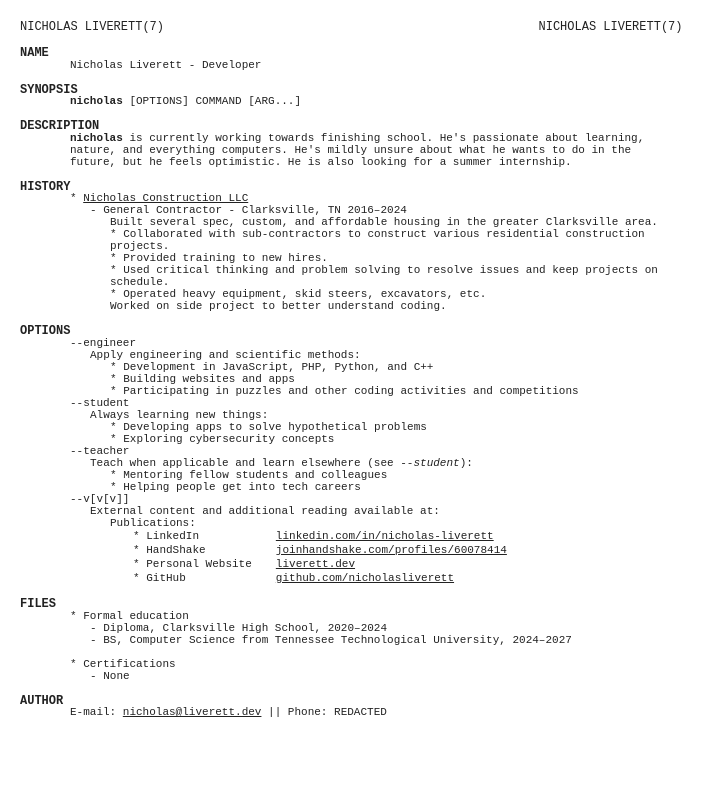
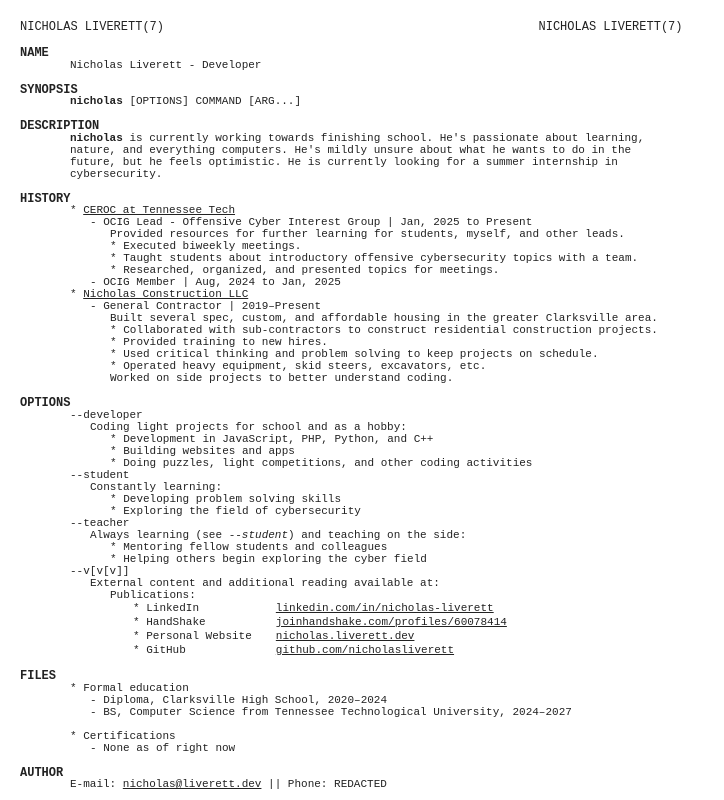
Before and after one commit to nicholasliverett/portfolio, a website: page index.html in a window 1280 px wide. Shown: the whole page, without its empty margins (0-724 px from the left). Drawn offline with Linux system fonts and the light colour scheme.

Commit message:
Update index.html

```diff
--- a/index.html
+++ b/index.html
@@ -34,7 +34,7 @@
     }
     .triplesubtext {
       margin: 0px 0px 0px 90px;
-      width: 575px;
+      width: 550px;
     }
     .bottomcut {
       margin-bottom: 0px;
@@ -79,54 +79,69 @@
 <p class="subtext">
 <b>nicholas</b> is currently working towards finishing school.
 He's passionate about learning, nature, and everything computers. He's mildly unsure about
-what he wants to do in the future, but he feels optimistic. He is also looking for a summer internship.
+what he wants to do in the future, but he feels optimistic. He is currently looking for a summer internship in cybersecurity.
 </p>
 <h1>HISTORY</h1>
+<p class="subtext bottomcut">
+  * <a href="https://www.tntech.edu/ceroc/about.php/" target="_blank">CEROC at Tennessee Tech</a>
+</p>
+<p class="doublesubtext">
+- OCIG Lead - Offensive Cyber Interest Group | Jan, 2025 to Present
+</p>
+<p class="triplesubtext">
+Provided resources for further learning for students, myself, and other leads.<br>
+ * Executed biweekly meetings.<br>
+ * Taught students about introductory offensive cybersecurity topics with a team.<br>
+ * Researched, organized, and presented topics for meetings.<br>
+</p>
+<p class="doublesubtext">
+  - OCIG Member | Aug, 2024 to Jan, 2025
+  </p>
 <p class="subtext bottomcut">
   * <a href="https://nicholasconstructionllc.com/" target="_blank">Nicholas Construction LLC</a>
 </p>
 <p class="doublesubtext">
-- General Contractor - Clarksville, TN 2016–2024
+- General Contractor | 2019–Present
 </p>
 <p class="triplesubtext">
 Built several spec, custom, and affordable housing in the greater Clarksville area.<br>
- * Collaborated with sub-contractors to construct various residential construction projects.<br>
+ * Collaborated with sub-contractors to construct residential construction projects.<br>
  * Provided training to new hires.<br>
- * Used critical thinking and problem solving to resolve issues and keep projects on schedule.<br>
+ * Used critical thinking and problem solving to keep projects on schedule.<br>
  * Operated heavy equipment, skid steers, excavators, etc.<br>
-Worked on side project to better understand coding.
+Worked on side projects to better understand coding.
 </p>
 <h1>OPTIONS</h1>
 <p class="subtext">
-  --engineer
+  --developer
 </p>
 <p class="doublesubtext">
-Apply engineering and scientific methods:
+Coding light projects for school and as a hobby:
 </p>
 <p class="triplesubtext">
   * Development in JavaScript, PHP, Python, and C++<br>
   * Building websites and apps<br>
-  * Participating in puzzles and other coding activities and competitions<br>
+  * Doing puzzles, light competitions, and other coding activities<br>
 </p>
 <p class="subtext">
   --student
 </p>
 <p class="doublesubtext">
-Always learning new things:
+Constantly learning:
 </p>
 <p class="triplesubtext">
-  * Developing apps to solve hypothetical problems<br>
-  * Exploring cybersecurity concepts<br>
+  * Developing problem solving skills<br>
+  * Exploring the field of cybersecurity<br>
 </p>
 <p class="subtext">
   --teacher
 </p>
 <p class="doublesubtext">
-Teach when applicable and learn elsewhere (see <i>--student</i>):
+Always learning (see <i>--student</i>) and teaching on the side:
 </p>
 <p class="triplesubtext">
   * Mentoring fellow students and colleagues<br>
-  * Helping people get into tech careers<br>
+  * Helping others begin exploring the cyber field<br>
 </p>
 <p class="subtext">
   --v[v[v]]
@@ -158,7 +173,7 @@ Teach when applicable and learn elsewhere (see <i>--student</i>):
         * Personal Website
       </td>
       <td>
-        <a href="https://liverett.dev" target="_blank">liverett.dev</a><br>
+        <a href="https://nicholas.liverett.dev" target="_blank">nicholas.liverett.dev</a><br>
       </td>
     </tr>
     <tr>
@@ -186,7 +201,7 @@ Teach when applicable and learn elsewhere (see <i>--student</i>):
   * Certifications
 </p>
   <p class="doublesubtext">
-    - None<br>
+    - None as of right now<br>
   </p>
 </p>
 <h1>AUTHOR</h1>
```
